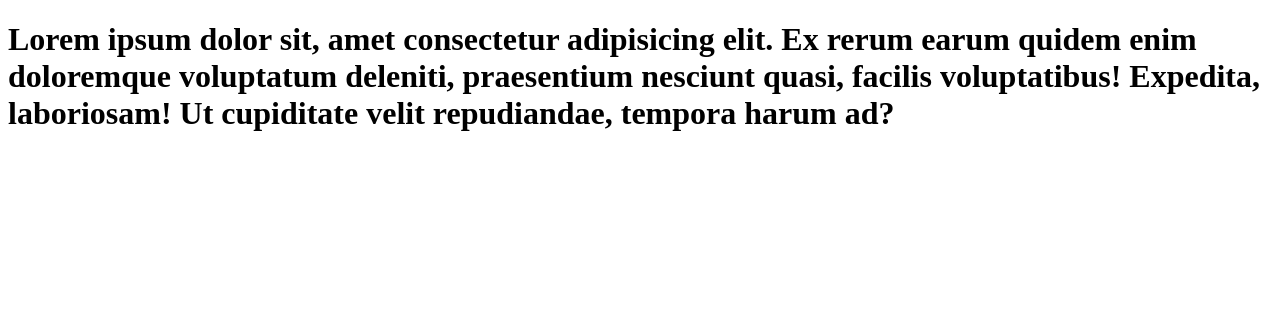
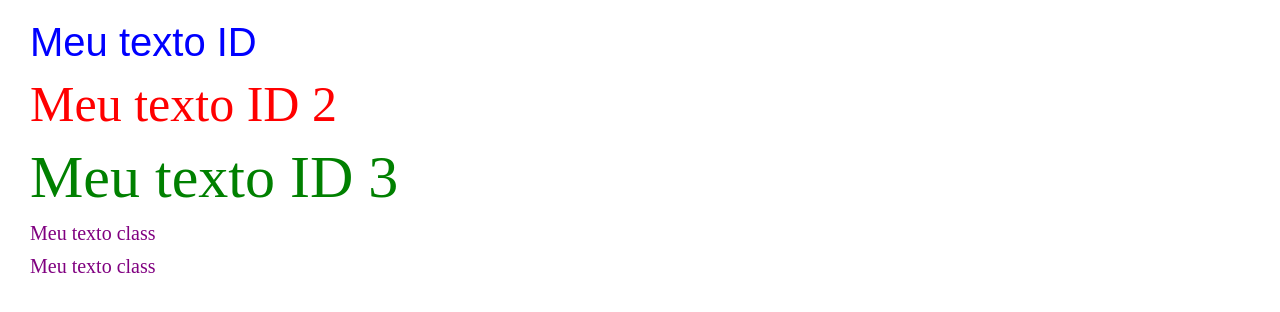
Before and after one commit to danilloroque/projeto-2---web-design, a plain HTML site: page index.html in a window 1280 px wide. Drawn offline with Linux system fonts and the light colour scheme.

Commit message:
feat: ajustes do index e css

```diff
--- a/index.html
+++ b/index.html
@@ -9,7 +9,12 @@
 </head>
 <body>
 
-    <h1>Lorem ipsum dolor sit, amet consectetur adipisicing elit. Ex rerum earum quidem enim doloremque voluptatum deleniti, praesentium nesciunt quasi, facilis voluptatibus! Expedita, laboriosam! Ut cupiditate velit repudiandae, tempora harum ad?</h1>
+    <p id="texto1"> Meu texto ID </p>
+    <p id="texto2"> Meu texto ID 2 </p>
+    <p id="texto3"> Meu texto ID 3 </p>
+    <p class="texto"> Meu texto class </p>
+    <p class="texto"> Meu texto class </p>
+
 
 </body>
 </html>
--- a/src/css/estilo.css
+++ b/src/css/estilo.css
@@ -1,3 +1,37 @@
 *{
+    margin:10px; //remove o espaço externo
+    padding:0; //Remove o espaco inter
+    box-sizing:border-box; // Largura/altura do elemento evitando que estoure
 
 }
+/*
+Margin 10px; todos os lados
+margin 10px 20px; 10px(cima/baixo) 20px(esquerda/direita)
+margin 10px 20px 30px 40px; (em cima, direita, baixo, esquerda)
+*/
+
+body{
+    background-image: transparent;;
+}
+
+#texto1{
+    color:blue;
+    font-size:40px;
+    font-family: "arial";
+}
+#texto2{
+    color:red;
+    font-size:50px;
+    font-family: "poppins";
+}
+#texto3{
+    color:green;
+    font-size:60px;
+    font-family: "times new roman";
+}
+
+.texto{
+    color:purple;
+    font-size:20px;
+    font-family: "poppins";
+}
```
